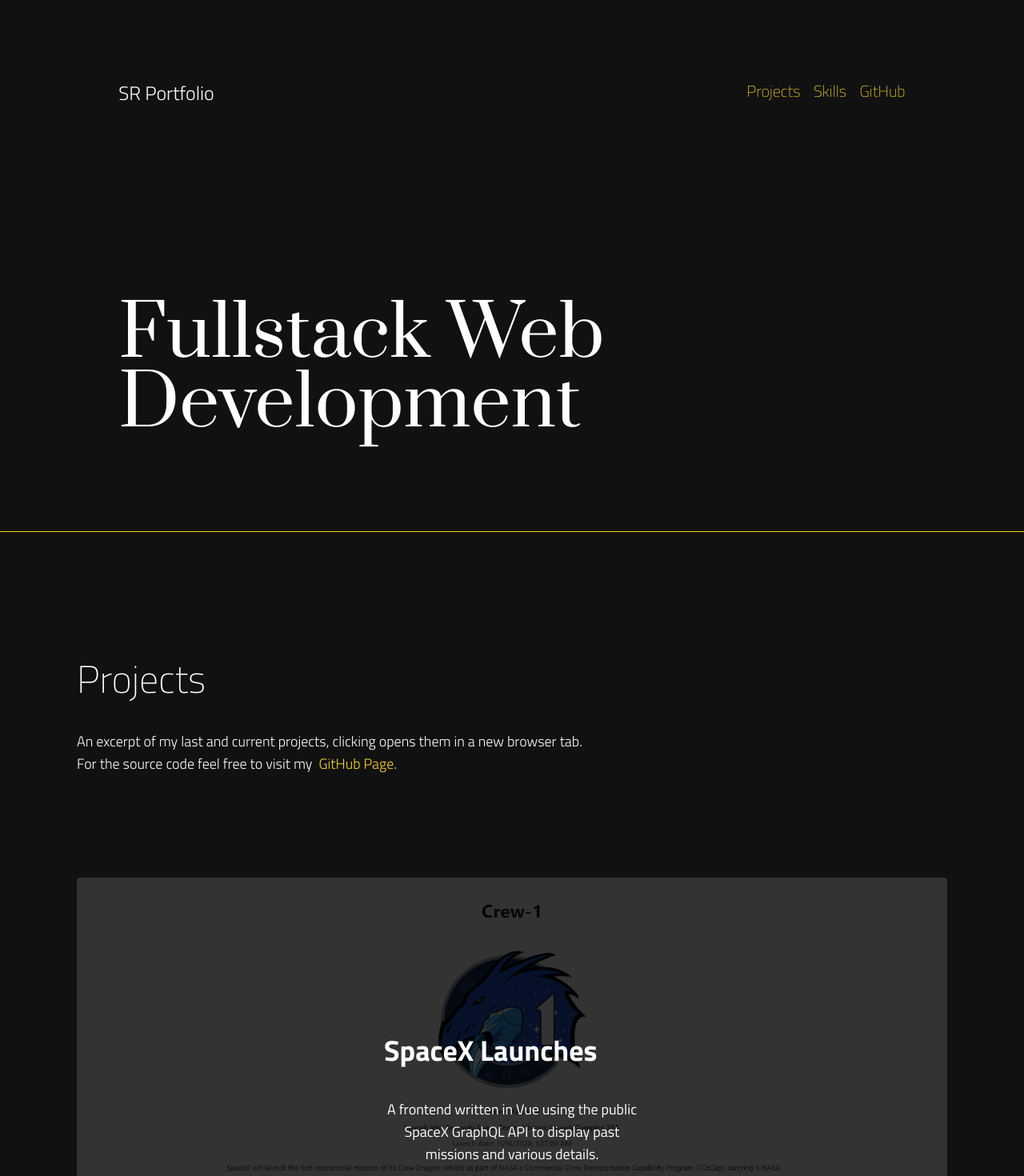
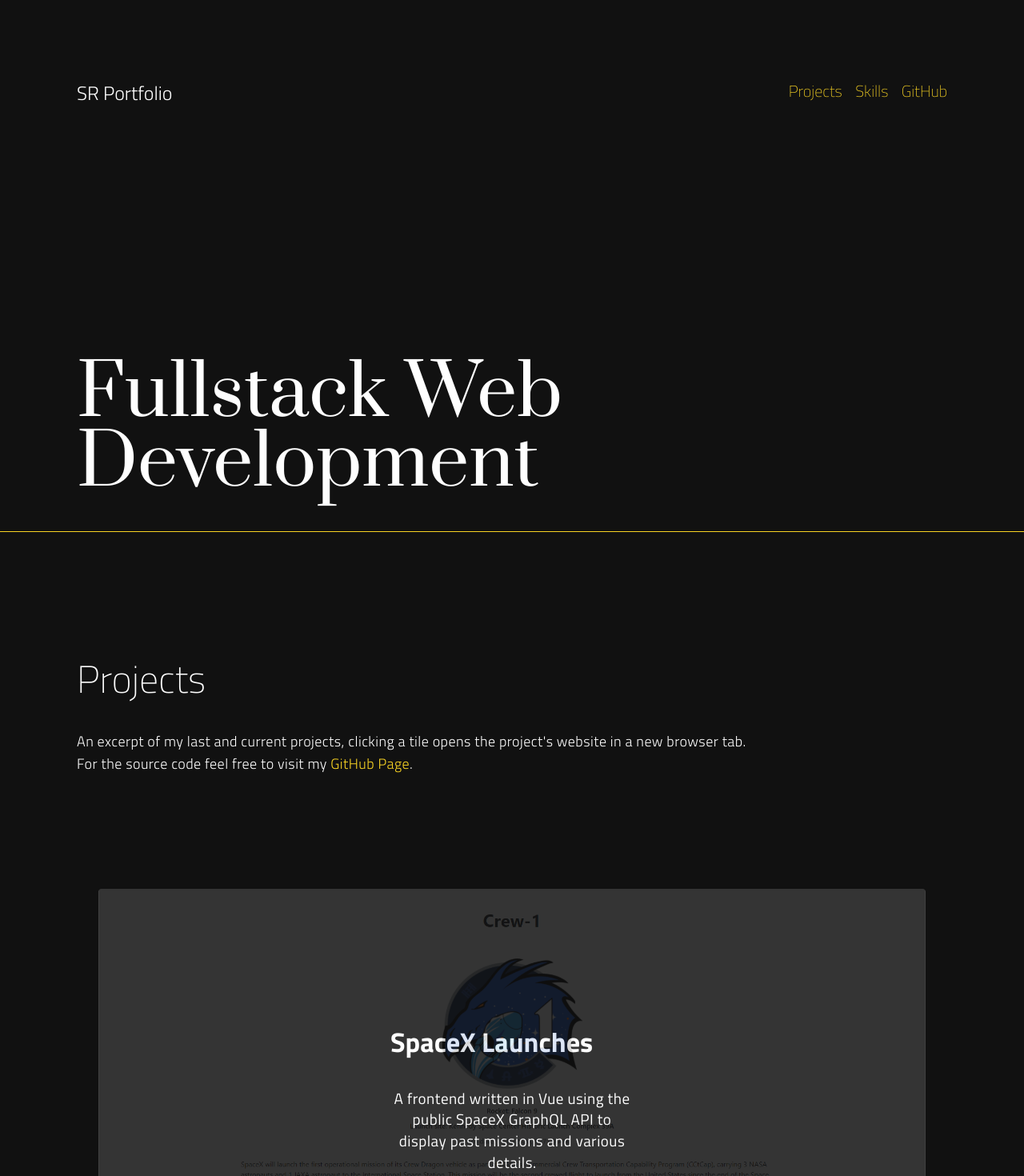
Before and after one commit to A2-NieR/portfolio, a Vue app: page / in a window 1280 px wide. Shown: the top 1470 px of the page at 80% size. Built offline with nearby package versions, Linux system fonts and the light colour scheme.

Commit message:
Final layout

```diff
--- a/src/App.vue
+++ b/src/App.vue
@@ -1,8 +1,3 @@
-<script setup>
-// This starter template is using Vue 3 <script setup> SFCs
-// Check out https://v3.vuejs.org/api/sfc-script-setup.html#sfc-script-setup
-</script>
-
 <template>
   <div class="bg-carbon font-titillium">
     <Navbar />
@@ -11,8 +6,69 @@
       <Projects />
       <Skills />
     </section>
+    <transition name="fade">
+      <div
+        id="pagetop"
+        class="
+          fixed
+          right-7
+          bottom-7
+          cursor-pointer
+          transform
+          transition
+          duration-250
+          hover:scale-125
+        "
+        v-show="scY > 750"
+        @click="toTop"
+      >
+        <svg
+          xmlns="http://www.w3.org/2000/svg"
+          width="48"
+          height="48"
+          viewBox="0 0 24 24"
+          fill="none"
+          stroke="#f9d423"
+          stroke-width="1"
+          stroke-linecap="square"
+          stroke-linejoin="arcs"
+        >
+          <path d="M18 15l-6-6-6 6" />
+        </svg>
+      </div>
+    </transition>
   </div>
 </template>
+
+<script>
+export default {
+  data() {
+    return {
+      scTimer: 0,
+      scY: 0
+    };
+  },
+  mounted() {
+    window.addEventListener('scroll', this.handleScroll);
+  },
+  methods: {
+    handleScroll() {
+      if (this.scTimer) return;
+      this.scTimer = setTimeout(() => {
+        this.scY = window.scrollY;
+        clearTimeout(this.scTimer);
+        this.scTimer = 0;
+      }, 100);
+    },
+    toTop() {
+      window.scrollTo({
+        top: 0,
+        behavior: 'smooth'
+      });
+    }
+  }
+};
+</script>
 
 <style>
 html {
--- a/src/assets/data.json
+++ b/src/assets/data.json
@@ -210,7 +210,7 @@
     },
     {
       "name": "Fullstack Open - Vue Edition",
-      "description": "A Vue version based on University of Helsinki's Fullstack Open course teaching Vue, Node.JS, MongoDB, GraphQL, among others. ",
+      "description": "University of Helsinki's Fullstack Open course rewritten for the Vue ecosystem, teaching Vue, Node.JS, MongoDB, GraphQL, among others. ",
       "url": "https://fullstackopen-vue.netlify.app/",
       "git": "https://github.com/BunnyTheLifeguard/fullstack-open-vue",
       "img": [
@@ -221,7 +221,7 @@
     },
     {
       "name": "Password Generator",
-      "description": "A simple password generator written in Vue.",
+      "description": "A simple password generator written in Vue with vanilla CSS Styling.",
       "url": "https://bunnythelifeguard.github.io/password-generator/",
       "git": "https://github.com/BunnyTheLifeguard/password-generator",
       "img": ["./src/assets/images/passgen.png"]
--- a/src/components/Navbar.vue
+++ b/src/components/Navbar.vue
@@ -1,7 +1,15 @@
 <template>
-  <nav class="flex flex-wrap absolute w-full h-auto justify-center z-10">
+  <nav class="flex flex-wrap absolute w-full h-auto justify-between">
     <div
-      class="block flex-grow-0 flex-shrink-0 m-0 p-0 text-offwhite"
+      class="
+        block
+        flex-grow-0 flex-shrink-0
+        m-0
+        p-0
+        text-offwhite
+        px-16
+        md:px-24
+      "
       id="nav-content"
     >
       <div
@@ -45,11 +53,11 @@ export default {};
 <style scoped>
 nav {
   padding-top: 100px;
-  padding-right: 50px;
-  padding-left: 50px;
+  /* padding-right: 50px;
+  padding-left: 50px; */
 }
 
 #nav-content {
-  flex-basis: 83.33333%;
+  flex-basis: 100%;
 }
 </style>
--- a/src/components/Projects.vue
+++ b/src/components/Projects.vue
@@ -17,28 +17,21 @@
       <h1 class="text-5xl font-extralight text-offwhite pb-10" id="projects">
         Projects
       </h1>
-      <h4 class="text-lg font-light text-offwhite pb-32">
-        An excerpt of my last and current projects, clicking opens them in a new
-        browser tab. <br />
-        For the source code feel free to visit my<a
+      <h4 class="text-lg font-light text-offwhite tracking-wide pb-32">
+        An excerpt of my last and current projects, clicking a tile opens the
+        project's website in a new browser tab. <br />
+        For the source code feel free to visit my
+        <a
           href="https://github.com/BunnyTheLifeguard"
           target="_blank"
-          class="text-phoenixYellow hover:text-offwhite ml-2"
+          class="text-phoenixYellow no-underline hover:underline"
           >GitHub Page</a
         >.
       </h4>
     </div>
 
     <div
-      class="
-        flex flex-grow-0 flex-shrink-0
-        items-center
-        justify-center
-        m-0
-        p-0
-        text-offwhite
-        hover:text-transparent
-      "
+      class="flex flex-grow-0 flex-shrink-0 items-center justify-center m-0 p-0"
       v-for="project in projects"
       :key="project.name"
       id="project-canvas"
@@ -54,6 +47,11 @@
           w-full
           h-full
           cursor-pointer
+          scale-95
+          transform
+          transition
+          duration-500
+          hover:scale-100
         "
       >
         <img
@@ -73,8 +71,13 @@
             mr-0
             items-center
             justify-center
-            bg-black bg-opacity-80
+            bg-carbon
+            opacity-85
+            transition
+            duration-250
             hover:bg-opacity-0
+            text-offwhite
+            hover:text-transparent
           "
         >
           <div
@@ -111,7 +114,16 @@
               >
                 {{ project.name }}
               </h2>
-              <h4 class="hidden md:inline-block h-auto text-center md:text-lg">
+              <h4
+                class="
+                  hidden
+                  md:inline-block
+                  h-auto
+                  text-center
+                  md:text-xl
+                  tracking-wide
+                "
+              >
                 {{ project.description }}
               </h4>
             </div>
@@ -135,10 +147,6 @@ export default {
 </script>
 
 <style scoped>
-/* #project-container {
-  padding-right: 150px;
-  padding-left: 150px;
-} */
 #project-canvas {
   flex-basis: 100%;
   margin-bottom: 50px;
@@ -149,7 +157,4 @@ export default {
 section {
   padding: 20px 32px;
 }
-/* #project-description {
-  max-width: 300px;
-} */
 </style>
--- a/src/components/Skills.vue
+++ b/src/components/Skills.vue
@@ -20,7 +20,15 @@
     <h1 class="text-5xl font-extralight text-offwhite" id="skills">Skills:</h1>
     <div class="flex font-medium sm:font-semibold text-xl mt-10 sm:mt-0">
       <h3
-        class="cursor-pointer py-1 px-5"
+        class="
+          cursor-pointer
+          py-1
+          px-5
+          transition
+          duration-250
+          no-underline
+          hover:underline
+        "
         @click="setLevel(0)"
         :style="allSelected"
       >
@@ -28,7 +36,15 @@
       </h3>
 
       <h3
-        class="cursor-pointer py-1 px-5"
+        class="
+          cursor-pointer
+          py-1
+          px-5
+          transition
+          duration-250
+          no-underline
+          hover:underline
+        "
         @click="setLevel(1)"
         :style="goodSelected"
       >
@@ -36,7 +52,15 @@
       </h3>
 
       <h3
-        class="cursor-pointer py-1 px-5"
+        class="
+          cursor-pointer
+          py-1
+          px-5
+          transition
+          duration-250
+          no-underline
+          hover:underline
+        "
         @click="setLevel(2)"
         :style="basicSelected"
       >
@@ -44,7 +68,15 @@
       </h3>
 
       <h3
-        class="cursor-pointer py-1 px-5"
+        class="
+          cursor-pointer
+          py-1
+          px-5
+          transition
+          duration-250
+          no-underline
+          hover:underline
+        "
         @click="setLevel(3)"
         :style="learningSelected"
       >
--- a/src/components/Title.vue
+++ b/src/components/Title.vue
@@ -11,10 +11,15 @@
           justify-center
           m-0
           p-0
+          px-16
+          md:px-24
         "
         id="hero-canvas"
       >
-        <div class="block flex-grow-0 flex-shrink-0 m-0 p-0" id="hero-content">
+        <div
+          class="block flex-grow-0 flex-shrink-0 m-0 p-0 pt-0 lg:pt-64"
+          id="hero-content"
+        >
           <h1
             class="font-prata font-medium text-offwhite tracking-normal"
             id="headline"
@@ -45,70 +50,8 @@ header {
 }
 #hero-canvas {
   padding-bottom: 9%;
-  padding-right: 50px;
-  padding-left: 50px;
 }
 #hero-content {
-  flex-basis: 83.33333%;
+  flex-basis: 100%;
 }
-/* @keyframes highlightFirst {
-  0% {
-    color: transparent;
-  }
-  20% {
-    color: transparent;
-  }
-  40% {
-    color: white;
-  }
-  60% {
-    color: white;
-  }
-  80% {
-    color: white;
-  }
-  100% {
-    color: white;
-  }
-}
-@keyframes highlightSecond {
-  0% {
-    color: white;
-  }
-  20% {
-    color: white;
-  }
-  40% {
-    color: transparent;
-  }
-  60% {
-    color: transparent;
-  }
-  80% {
-    color: white;
-  }
-  100% {
-    color: white;
-  }
-}
-@keyframes highlightThird {
-  0% {
-    color: white;
-  }
-  20% {
-    color: white;
-  }
-  40% {
-    color: white;
-  }
-  60% {
-    color: white;
-  }
-  80% {
-    color: transparent;
-  }
-  100% {
-    color: transparent;
-  }
-} */
 </style>
```
Also changed, not shown: public/favicon.svg.
